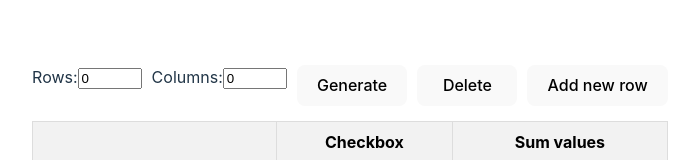
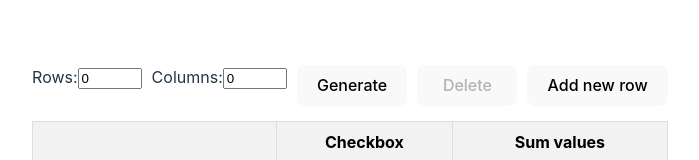
Before and after one commit to Dragon9876/memcrab, a React (Vite) app: page / in a window 1280 px wide. Shown: the part 244-404 px from the top of the page, without its empty margins (290-989 px from the left). Built offline with nearby package versions, Linux system fonts and the light colour scheme.

Commit message:
Memcrab test project:  disable delete button when there is no elements selected - 10:10

```diff
--- a/src/component/inputTable/InputTable.tsx
+++ b/src/component/inputTable/InputTable.tsx
@@ -77,7 +77,7 @@ export const InputTable: FC<InputTableProps> = memo(({ setTableData, selectedRow
                 />
             </label>
             <button type='submit'>Generate</button>
-            <button onClick={handleDelete}>Delete</button>
+            <button disabled={!selectedRows.length} onClick={handleDelete}>Delete</button>
             <button onClick={handleAddNewRow}>Add new row</button>
         </form>
     </>
```
